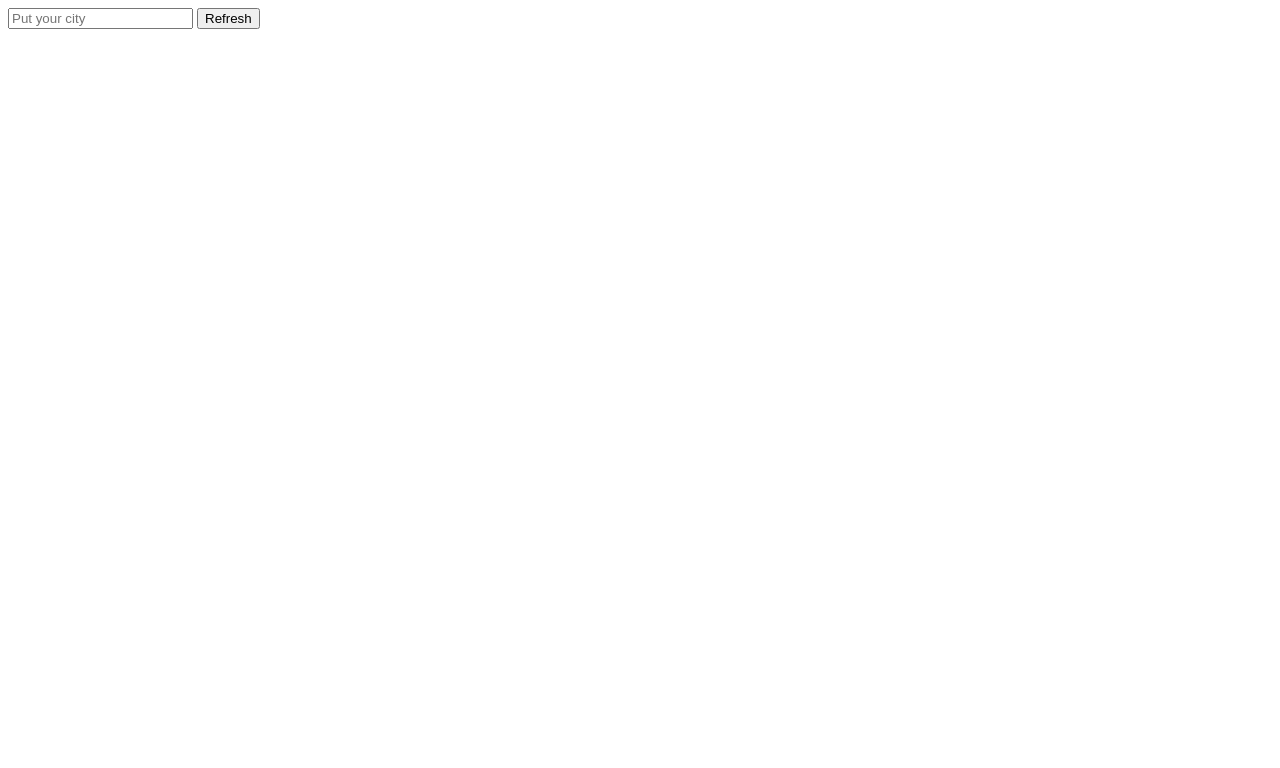
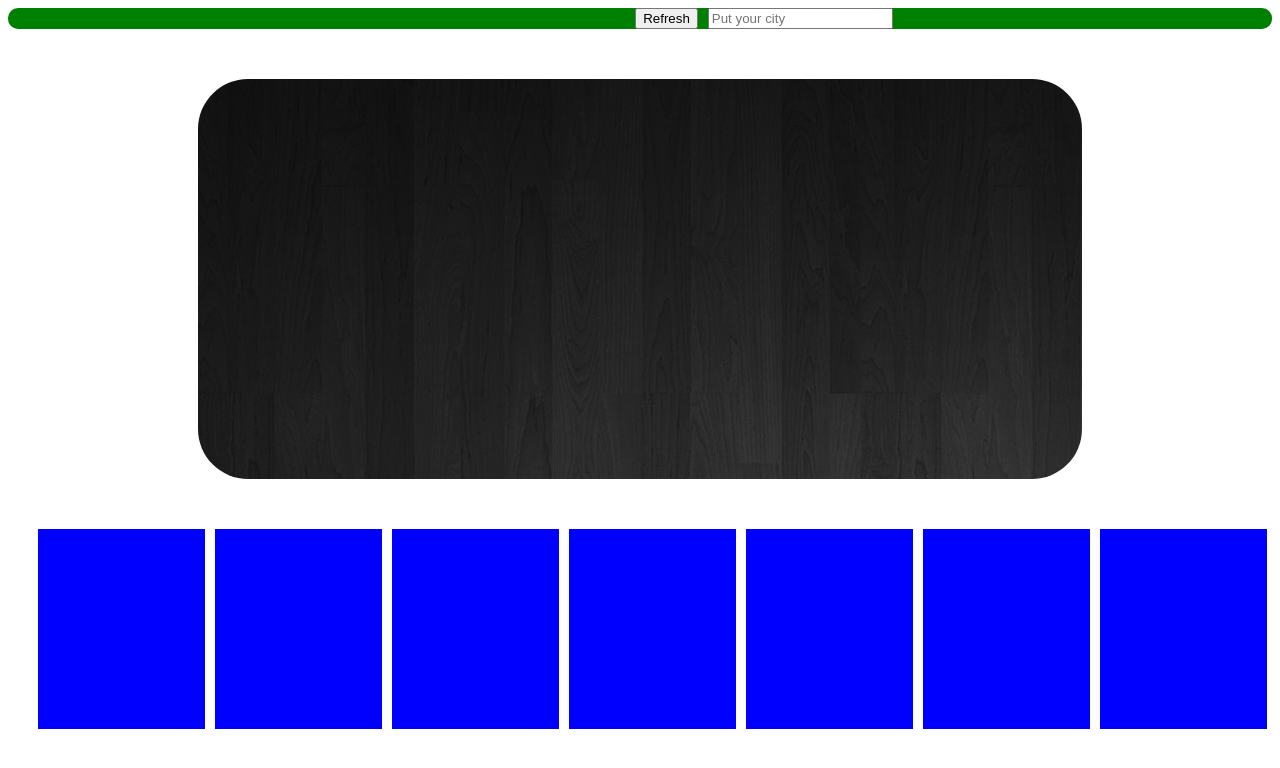
Before and after one commit to corderobot/Intro-ajax, a website: page codigo/index.html in a window 1280 px wide. Drawn offline with nearby package versions, Linux system fonts and the light colour scheme.

Commit message:
scss, divs
Se le han agregado estilos a los divs con scss

```diff
--- a/codigo/index.html
+++ b/codigo/index.html
@@ -2,15 +2,45 @@
 <html>
 <head>
 	<title> Introduccion ajax</title>
+	<link rel="stylesheet" type="text/css" href="assets/css/styles.css">
 </head>
 <body>
+	<div class="contenedor encabezado">
+		<div class="encabezado2 input">
+			<input id="city" placeholder="Put your city"> </input>
+		</div>
+		<div class="encabezado2">
+			<button id="refresh"> Refresh </button>
+		</div>
+	</div>
 
-	<input id="city" placeholder="Put your city"> </input>
-	<button id="refresh"> Refresh </button>
+	<div class="contenedor">
+		<div class="principal">
+			<div class="dia_seleccionado"> </div>
+		</div>
+	</div>
 
-	<div id="contenedor">
-		<div id="principal">
-			<div id="dia_seleccionado"> </div>
+	<div class="contenedor">
+		<div class="dias">
+			<div id="dia_1"> </div>
+		</div>
+		<div class="dias">
+			<div id="dia_2"> </div>
+		</div>
+		<div class="dias">
+			<div id="dia_3"> </div>
+		</div>
+		<div class="dias">
+			<div id="dia_4"> </div>
+		</div>
+		<div class="dias">
+			<div id="dia_5"> </div>
+		</div>
+		<div class="dias">
+			<div id="dia_6"> </div>
+		</div>
+		<div class="dias">
+			<div id="dia_7"> </div>
 		</div>
 	</div>
 
--- /dev/null
+++ b/sass/styles.scss
@@ -0,0 +1,44 @@
+.encabezado{
+	background-color: green;
+	border-radius: 10px;
+}
+
+.contenedor{
+	overflow: hidden;
+	margin-bottom: 50px;
+	.encabezado2{
+		float: right;
+		height: 100%;
+		margin-left: 10px;
+	}
+	.input{
+		margin-right: 30%;
+	}
+}
+
+.principal{
+		height: 400px;
+		width: 70%;
+		margin-left: 100px;
+		margin: auto;
+		.dia_seleccionado{
+			border-radius: 50px;
+			height: 100%;
+			background-image: url("../img/fondo.jpg");
+		}
+}
+
+@for $number from 1 through 7{
+	#dia_#{$number}{
+		height: 100%;
+		margin-left: 5px;
+		margin-right: 5px;
+		background-color: blue;
+	}
+}
+
+.dias{
+	height: 200px;
+	width: 14%;
+	float: right;
+}
```
Also changed, not shown: codigo/assets/css/styles.css (added), codigo/assets/img/fondo.jpg (added).
